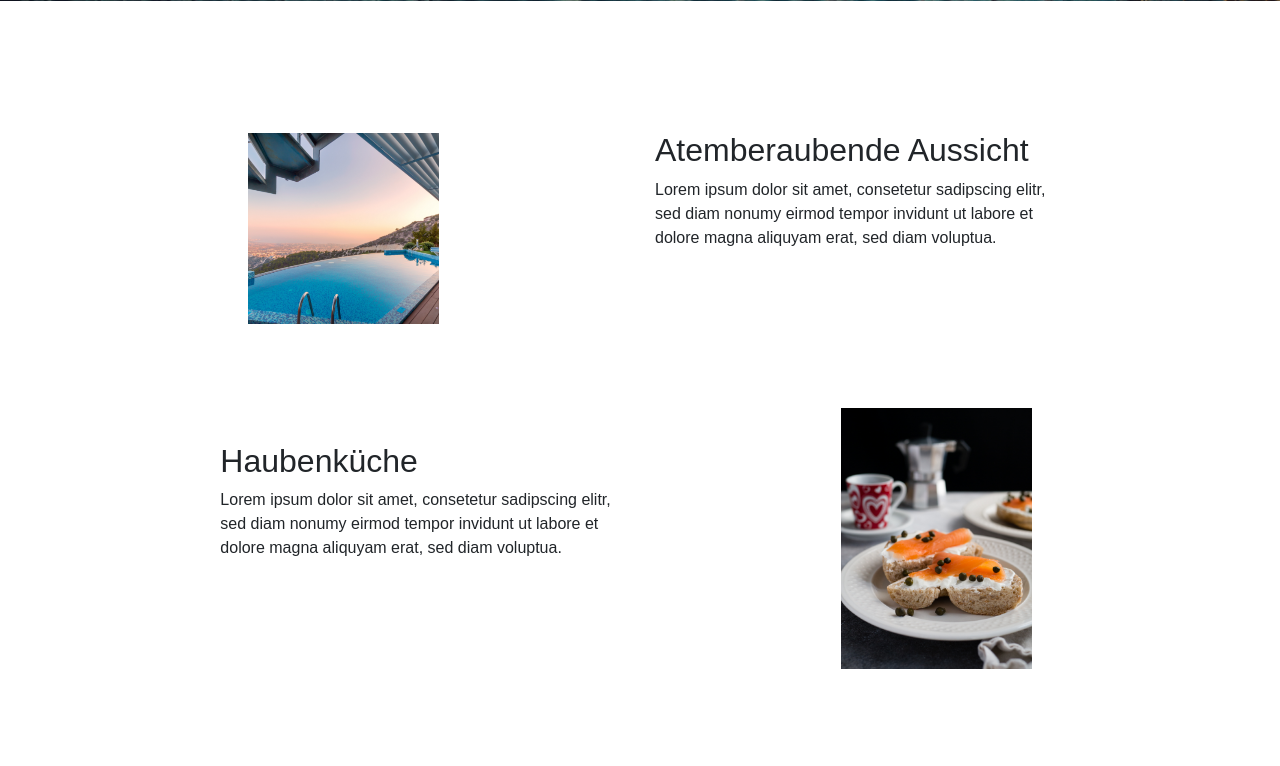
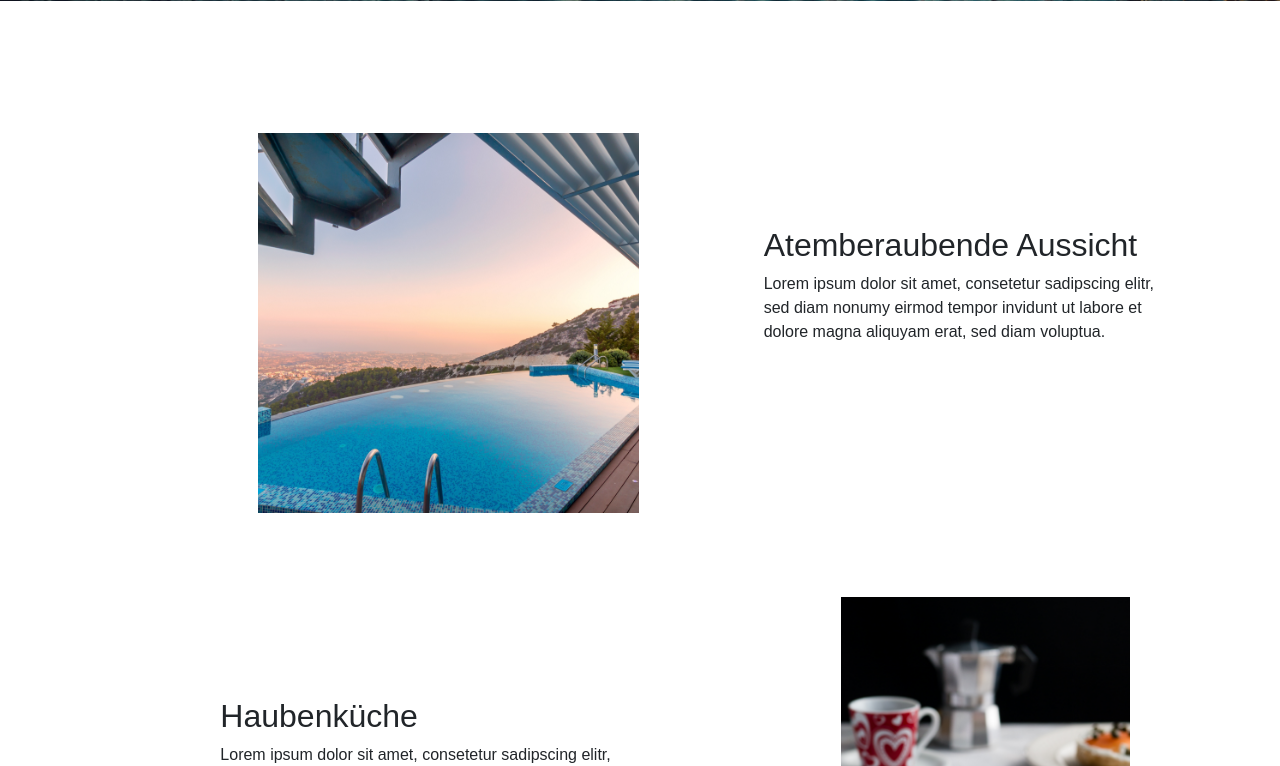
Before and after one commit to altink7/montanahotel_php, a PHP site: page / in a window 1280 px wide. Shown: the part 735-1501 px from the top of the page. Run offline with PHP 8.4, Linux system fonts and the light colour scheme.

Commit message:
fertig2.0

```diff
--- a/index.php
+++ b/index.php
@@ -4,17 +4,18 @@ include 'components/head.php';
 include 'components/nav.php';
 include 'components/banner.php';
 ?>
+
+
 <!--Section pool start-->
 <br><br><br>
 <div class = "row"></div>
     <div class="row">
         <div class="col-lg-2"></div>
-        <div class="col-lg-3">
+        <div class="col-lg-4">
                 <img class = poolimg src="img/pool.png">
         </div>
         <div class="col-lg-1"></div>
         <div class="col-lg-4 contentroom btn-group-vertical">
-            <a name="mountainsweet"></a>
             <h2 class="content-title">Atemberaubende Aussicht</h2>
             <p>Lorem ipsum dolor sit amet, consetetur sadipscing elitr, sed diam nonumy eirmod tempor invidunt ut labore et dolore magna aliquyam erat, sed diam voluptua.</p>
             </div>
@@ -27,12 +28,11 @@ include 'components/banner.php';
     <div class="row">
         <div class="col-lg-2"></div>
         <div class="col-lg-4 contentroom btn-group-vertical">
-            <a name="mountainsweet"></a>
             <h2 class="content-title">Haubenküche</h2>
             <p>Lorem ipsum dolor sit amet, consetetur sadipscing elitr, sed diam nonumy eirmod tempor invidunt ut labore et dolore magna aliquyam erat, sed diam voluptua.</p>
             </div>
         <div class="col-lg-1"></div>
-        <div class="col-lg-3">
+        <div class="col-lg-4">
             <img class = foodimg src="img/food.png">
     </div>
         <div class="col-lg-1"></div>
--- a/style.css
+++ b/style.css
@@ -90,14 +90,13 @@ footer ul li a:hover {
 }
 
 .poolimg {
-  width: 100%;
+
   margin-top: 60px;
   padding-right: 80px;
   padding-left: 10%;
 }
 
 .food {
-  width: 100%;
   align-items: center;
   display: flex;
   justify-content: center;
```
